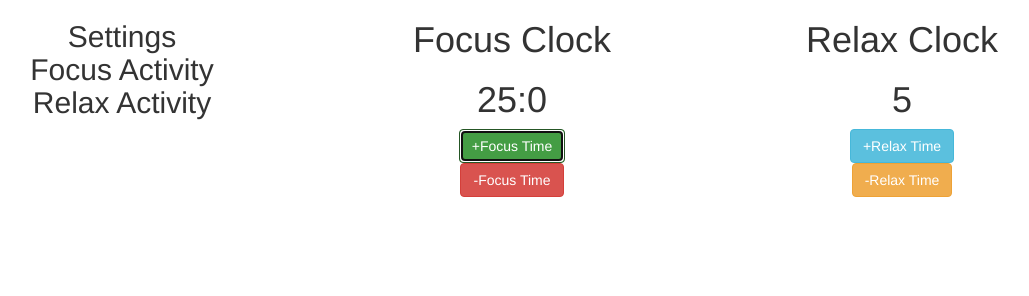
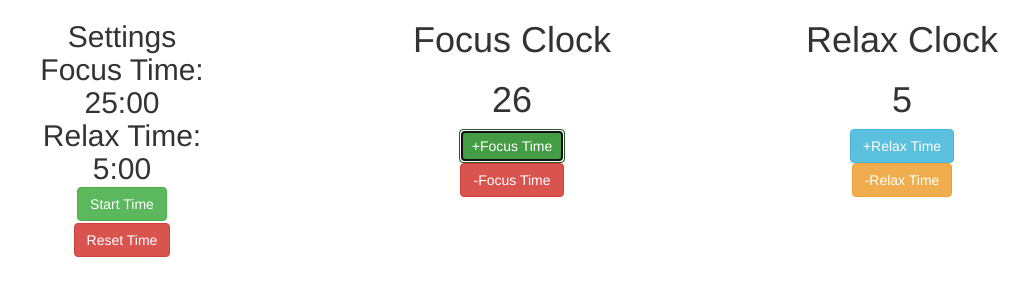
Before and after one commit to dapperAuteur/pomodoro, a plain HTML site: page index.html in a window 1280 px wide. Both pictures are taken after a click on the button "+Focus Time". Shown: the whole page, without its empty margins (128-1157 px from the left). Drawn offline with Linux system fonts and the light colour scheme.

Commit message:
add functioning increase focusTime button

```diff
--- a/index.html
+++ b/index.html
@@ -21,8 +21,16 @@
     <div class="row">
         <div class=".col-xs-6 col-md-4 h2">
             <div class="row">Settings</div>
-            <div class="row">Focus Activity</div>
-            <div class="row">Relax Activity</div>
+            <div class="row">Focus Time: <div id="newFocusTime">25:00</div></div>
+            <div class="row">Relax Time: <div id="newRelaxTime">5:00</div></div>
+            <div>
+                <div class="row">
+                    <button type="button" class="btn btn-success"  id="startTime">Start Time</button>
+                </div>
+                <div class="row">
+                    <button type="button" class="btn btn-danger" id="resetTime">Reset Time</button>
+                </div>
+            </div>
         </div>
         <div class=".col-xs-6 col-md-4">
             <div>
@@ -50,6 +58,6 @@
         </div>
     </div>
 </div>
-<script src="script/script.js"></script>
+<script src="js/script.js"></script>
 </body>
 </html>
--- /dev/null
+++ b/js/script.js
@@ -0,0 +1,34 @@
+// JavaScript Document
+function show() {
+    //declare function show
+    var focusTime = 1500000;
+    //declare variable focusTime and set to 1500000 (25 minutes)
+    var focusTimeConvert = focusTime / 1000 / 60;
+    var relaxTime = 300000;
+    //declare variable relaxTime and set to 50000 (5 minutes)
+    var relaxTimeConvert = relaxTime / 1000 / 60;
+
+    var seconds = 00;
+    //doesn't show seconds properly on screen
+    document.getElementById('focus').innerHTML = focusTimeConvert;
+    //find element 'focus' and replace content with focusTimeConvert value, need to find a way to add seconds
+    document.getElementById('relax').innerHTML = relaxTimeConvert;
+    //find element 'relax' and replace content with relaxTime value
+}
+
+function increaseFocusTime() {
+    var focusTime = document.getElementById('focus').innerHTML;
+    //declare variable focusTime and set it to the value of element with id 'focus'
+    console.log(typeof focusTime);
+    console.log(focusTime);
+    focusTime++;
+    console.log(typeof focusTime);
+    console.log(focusTime);
+    document.getElementById('focus').innerHTML = focusTime;
+    //.setAttribute("content","testdesc");
+    //show();
+    return false;
+}
+document.getElementById('increaseFocusTime').addEventListener('click', increaseFocusTime);
+show();
+//call show() function
--- a/script/script.js
+++ /dev/null
@@ -1,19 +0,0 @@
-// JavaScript Document
-function show() {
-    //declare function show
-    var focusTime = 1500000;
-    //declare variable focusTime and set to 1500000 (25 minutes)
-    var focusTimeConvert = focusTime / 1000 / 60;
-    var relaxTime = 300000;
-    //declare variable relaxTime and set to 50000 (5 minutes)
-    var relaxTimeConvert = relaxTime / 1000 / 60;
-
-    var seconds = 00;
-    document.getElementById('focus').innerHTML = focusTimeConvert + ':' + seconds;
-    //find element 'focus' and replace content with focusTime value
-    document.getElementById('relax').innerHTML = relaxTimeConvert;
-    //find element 'relax' and replace content with relaxTime value
-}
-
-show();
-//call show() function
```
